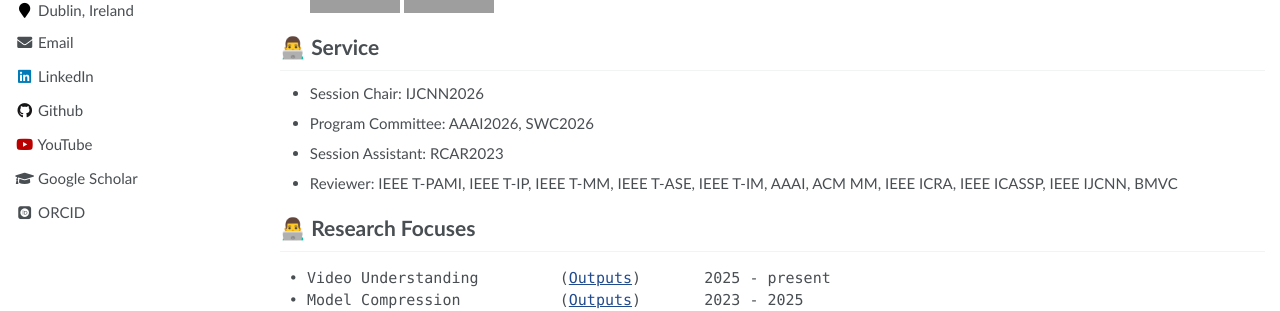
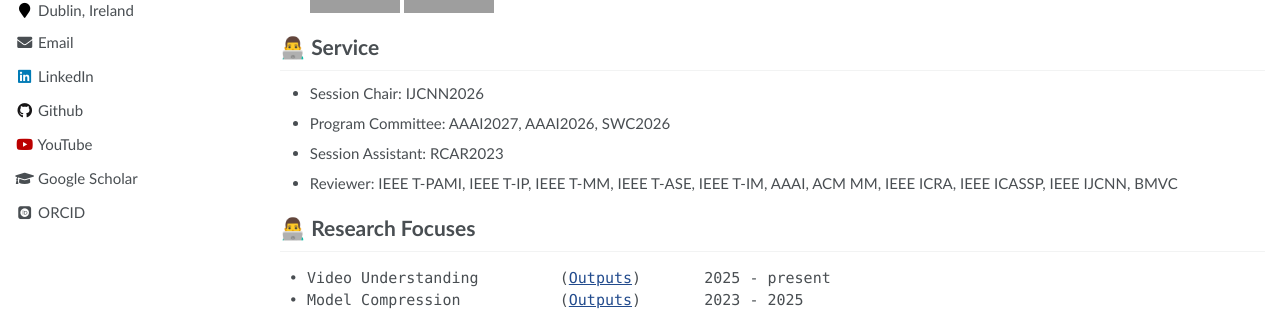
Before and after one commit to microa/microa.github.io, a Jekyll site: the page built from _pages/about.md, in a window 1280 px wide and 900 px high, scrolled down 979 px. Shown: the part 392-703 px from the top of the window. Built offline with Jekyll 4.4.1, drawn with Linux system fonts in a browser that asks for light colours; some web fonts are replaced; grey boxes are pictures that could not be loaded.

Commit message:
Update about.md

```diff
--- a/_pages/about.md
+++ b/_pages/about.md
@@ -85,7 +85,7 @@ More papers on <a href='https://scholar.google.com/citations?user=WsVak2gAAAAJ'>
 
 # 👨‍💻 Service
 - Session Chair: IJCNN2026
-- Program Committee: AAAI2026, SWC2026
+- Program Committee: AAAI2027, AAAI2026, SWC2026
 - Session Assistant: RCAR2023
 - Reviewer: IEEE T-PAMI, IEEE T-IP, IEEE T-MM, IEEE T-ASE, IEEE T-IM, AAAI, ACM MM, IEEE ICRA, IEEE ICASSP, IEEE IJCNN, BMVC
 
```
